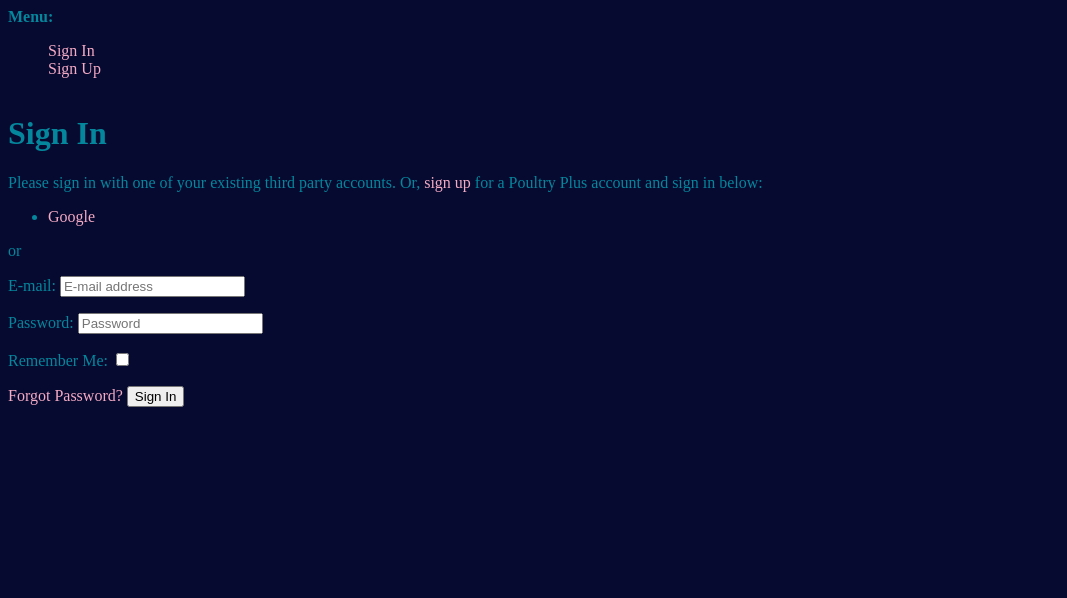
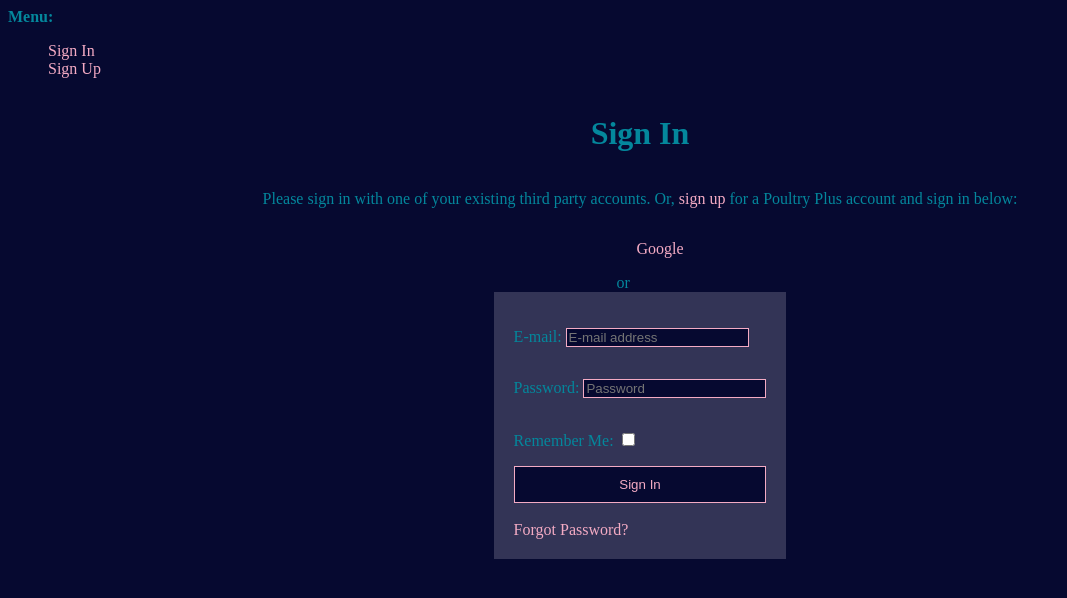
Before and after one commit to ONOWONI/poultry-plus, a Django app: page /accounts/login/ in a window 1280 px wide. Shown: the top 598 px of the page, without its empty margins (0-1067 px from the left). Run offline with Django 4.2, Linux system fonts and the light colour scheme; some libraries are stand-ins or nearby versions.

Commit message:
styled the signup and signin page

```diff
--- /dev/null
+++ b/static/accounts/login.css
@@ -0,0 +1,47 @@
+.login-page{
+    display: flex;
+    flex-direction: column;
+    align-items: center;
+    justify-content: center;
+}
+
+.socialaccount_providers{
+    list-style: none;
+    /* border: 1px solid var(--pink); */
+    /* padding: 10px 30px; */
+}
+.login-or{
+    position: relative;
+    left: 20px;
+}
+.login{
+    display: flex;
+    flex-direction: column;
+    /* border: solid 1px var(--pink); */
+    padding: 20px;
+    background-color: var(--light-dark-blue);
+}
+
+.login input{
+    background-color: var(--dark-blue);
+    border: 1px solid var(--pink);
+    color: var(--pink);
+}
+
+#id_remember{
+    background-color: var(--pink);
+}
+
+.primaryAction{
+    color: var(--pink);
+    background-color:var(--dark-blue);
+    border: 1px solid var(--pink);
+    padding: 10px 30px;
+    transition: all .5s;
+}
+
+.primaryAction:hover{
+    color: var(--dark-blue);
+    background-color:var(--pink);
+    border: 1px solid var(--dark-blue);
+}
--- a/templates/account/base.html
+++ b/templates/account/base.html
@@ -8,6 +8,7 @@
 
     <link rel="stylesheet" href="{% static 'accounts/auth.css' %}">
     <link rel="stylesheet" href="{% static 'accounts/signup.css' %}">
+    <link rel="stylesheet" href="{% static 'accounts/login.css' %}">
   </head>
   <body>
     {% block body %}
--- /dev/null
+++ b/templates/account/login.html
@@ -0,0 +1,48 @@
+{% extends "account/base.html" %}
+
+{% load i18n %}
+{% load account socialaccount %}
+
+{% block head_title %}{% trans "Sign In" %}{% endblock %}
+
+{% block content %}
+<div class="login-page">
+
+  <h1>{% trans "Sign In" %}</h1>
+
+  {% get_providers as socialaccount_providers %}
+
+  {% if socialaccount_providers %}
+  <p>{% blocktrans with site.name as site_name %}Please sign in with one
+  of your existing third party accounts. Or, <a href="{{ signup_url }}">sign up</a>
+  for a {{ site_name }} account and sign in below:{% endblocktrans %}</p>
+
+  <div class="socialaccount_ballot">
+
+    <ul class="socialaccount_providers">
+      {% include "socialaccount/snippets/provider_list.html" with process="login" %}
+    </ul>
+
+    <div class="login-or">{% trans 'or' %}</div>
+
+  </div>
+
+  {% include "socialaccount/snippets/login_extra.html" %}
+
+  {% else %}
+  <p>{% blocktrans %}If you have not created an account yet, then please
+  <a href="{{ signup_url }}">sign up</a> first.{% endblocktrans %}</p>
+  {% endif %}
+
+  <form class="login" method="POST" action="{% url 'account_login' %}">
+    {% csrf_token %}
+    {{ form.as_p }}
+    {% if redirect_field_value %}
+    <input type="hidden" name="{{ redirect_field_name }}" value="{{ redirect_field_value }}" />
+    {% endif %}
+    <button class="primaryAction" type="submit">{% trans "Sign In" %}</button><br>
+    <a class="button secondaryAction" href="{% url 'account_reset_password' %}">{% trans "Forgot Password?" %}</a>
+  </form>
+</div>
+
+{% endblock %}
--- a/templates/account/signup.html
+++ b/templates/account/signup.html
@@ -10,7 +10,7 @@
 <div class="signup-page">
   <h1>{% trans "Sign Up" %}</h1>
 
-  <p>{% blocktrans %}Already have an account? Then please <a href="{{ login_url }}">sign in</a>.{% endblocktrans %}</p>
+  <p class="signup-text">{% blocktrans %}Already have an account? Then please <a href="{{ login_url }}">sign in</a>.{% endblocktrans %}</p>
 
   <form class="signup" id="signup_form" method="post" action="{% url 'account_signup' %}">
     {% csrf_token %}
@@ -18,9 +18,9 @@
     {% if redirect_field_value %}
     <input type="hidden" name="{{ redirect_field_name }}" value="{{ redirect_field_value }}" />
     {% endif %}
-    <button type="submit">{% trans "Sign Up" %} &raquo;</button>
+    <button type="submit" class="signup-btn">{% trans "Sign Up" %} &raquo;</button>
   </form>
-  <h1>Google Login</h1>
+  <h1 id="google-text">Google Login</h1>
   <a href="{% provider_login_url 'google' %}" class="google-login-btn">Google</a>
 </div>
 {% endblock %}
```
Also changed, not shown: static/accounts/signup.css (+46 -1 lines), db.sqlite3.
